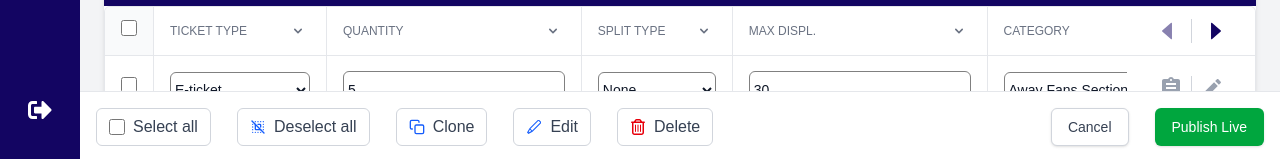
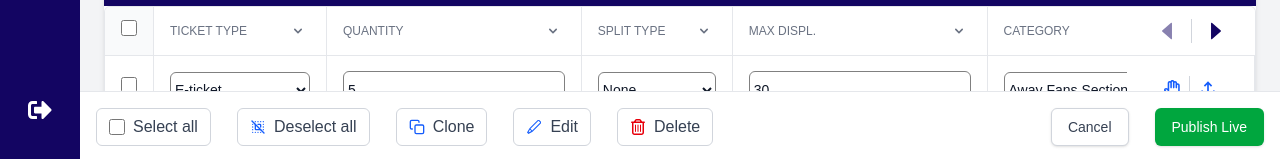
Before and after one commit to sparkie11/Boxoffice, a Next.js app: page / in a window 1280 px wide. Shown: the part 638-797 px from the top of the page. Built offline with nearby package versions, Linux system fonts and the light colour scheme.

Commit message:
actions column corrected

```diff
--- a/src/components/TableSection.tsx
+++ b/src/components/TableSection.tsx
@@ -16,13 +16,6 @@ interface TableSectionProps {
   handleEdit: (item: InventoryItem) => void;
 }
 
-/**
- * Sticky-header, horizontally scrollable inventory table.
- *
- * NOTES
- *  • The table container listens for scroll + resize to enable/disable the chevron buttons.
- *  • Edits are written optimistically to local state and then persisted via updateInventoryItem.
- */
 const TableSection: React.FC<TableSectionProps> = ({
   inventory,
   setInventory,
@@ -200,13 +193,8 @@ const TableSection: React.FC<TableSectionProps> = ({
   });
 
 
-
-  /* ------------------------------------------------------------------ */
-  /*                                JSX                                 */
-  /* ------------------------------------------------------------------ */
   return (
     <section className="bg-white mt-6 mb-20 rounded-lg shadow-md">
-      {/* HEADER */}
       <div
         className="flex justify-between items-center p-2 text-white"
         style={{ backgroundColor: "#130562" }}
@@ -266,7 +254,7 @@ const TableSection: React.FC<TableSectionProps> = ({
         >
           <table className="min-w-[2400px] table-fixed divide-y divide-gray-200">
             <thead>
-            <tr>
+            <tr >
               {/* ✅ Sticky checkbox header */}
               <th className="w-12 px-4 py-2 sticky left-0 top-0 bg-gray-50 z-20 border-r border-gray-200">
                 <input
@@ -379,7 +367,7 @@ const TableSection: React.FC<TableSectionProps> = ({
 
           <tbody className="bg-white divide-y divide-gray-200">
             {filteredInventory.map((item) => (
-              <tr key={item.id}>
+              <tr  className="hover:bg-[#EFF1FD]" key={item.id}>
                 {/* ✅ Sticky checkbox column */}
                 <td className="w-12 px-4 py-2 sticky left-0 bg-white z-10 border-r border-gray-200">
                   <input
@@ -602,19 +590,16 @@ const TableSection: React.FC<TableSectionProps> = ({
 
 
                 {/* ✅ Sticky actions column */}
-                <td className="w-32 px-4 py-5 sticky right-0 bg-white z-20 text-sm flex items-center justify-center space-x-2">
-                  <button onClick={() => handleClone(item)} className={`${clonedItemIds.includes(item.id) ? 'text-green-500' : 'text-gray-400'} hover:text-gray-600`}>
-                    <svg width="24" height="24" viewBox="0 0 24 24" fill="none" xmlns="http://www.w3.org/2000/svg">
-                      <path d="M19 3H14.82C14.4 1.84 13.3 1 12 1C10.7 1 9.6 1.84 9.18 3H5C3.9 3 3 3.9 3 5V19C3 20.1 3.9 21 5 21H19C20.1 21 21 20.1 21 19V5C21 3.9 20.1 3 19 3ZM12 3C12.55 3 13 3.45 13 4C13 4.55 12.55 5 12 5C11.45 5 11 4.55 11 4C11 3.45 11.45 3 12 3ZM14 17H7V15H14V17ZM17 13H7V11H17V13ZM17 9H7V7H17V9Z" fill="currentColor"/>
-                    </svg>
-                  </button>
-                  <div className="h-6 border-l border-gray-300" />
-                  <button onClick={() => handleEdit(item)} className="text-gray-400 hover:text-gray-600">
-                    <svg width="24" height="24" viewBox="0 0 24 24" fill="none" xmlns="http://www.w3.org/2000/svg">
-                      <path d="M3 17.25V21H6.75L17.81 9.94L14.06 6.19L3 17.25ZM20.71 7.04C21.1 6.65 21.1 6.02 20.71 5.63L18.37 3.29C17.98 2.9 17.35 2.9 16.96 3.29L15.13 5.12L18.88 8.87L20.71 7.04Z" fill="currentColor"/>
-                    </svg>
-                  </button>
-                </td>
+                <td className="w-32 px-4 py-5 sticky right-0 bg-white z-20 text-sm flex items-center justify-center space-x-2 border-r border-gray-200">
+            <button onClick={() => handleClone(item)} className={`${clonedItemIds.includes(item.id) ? 'text-green-500' : 'text-blue-600'} hover:text-blue-900`}>
+              <svg fill="currentColor" strokeWidth="0" xmlns="http://www.w3.org/2000/svg" viewBox="0 0 512 512" height="1.2em" width="1.2em" style={{ overflow: "visible", color: "currentcolor" }}><path d="M256 0c-25.3 0-47.2 14.7-57.6 36-7-2.6-14.5-4-22.4-4-35.3 0-64 28.7-64 64v165.5l-2.7-2.7c-25-25-65.5-25-90.5 0s-25 65.5 0 90.5l87.7 87.7c48 48 113.1 75 181 75H304c1.5 0 3-.1 4.5-.4 91.7-6.2 165-79.4 171.1-171.1.3-1.5.4-3 .4-4.5V160c0-35.3-28.7-64-64-64-5.5 0-10.9.7-16 2v-2c0-35.3-28.7-64-64-64-7.9 0-15.4 1.4-22.4 4C303.2 14.7 281.3 0 256 0zm-16 96.1V64c0-8.8 7.2-16 16-16s16 7.2 16 16v168c0 13.3 10.7 24 24 24s24-10.7 24-24V95.9c0-8.8 7.2-16 16-16s16 7.2 16 16v136c0 13.3 10.7 24 24 24s24-10.7 24-24V160c0-8.8 7.2-16 16-16s16 7.2 16 16v172.9c-.1.6-.1 1.3-.2 1.9-3.4 69.7-59.3 125.6-129 129-.6 0-1.3.1-1.9.2h-13.4c-55.2 0-108.1-21.9-147.1-60.9l-87.7-87.8c-6.2-6.2-6.2-16.4 0-22.6s16.4-6.2 22.6 0l43.7 43.7c6.9 6.9 17.2 8.9 26.2 5.2s14.8-12.5 14.8-22.2V96c0-8.8 7.2-16 16-16s16 7.1 16 15.9V232c0 13.3 10.7 24 24 24s24-10.7 24-24V96.1z"></path></svg>
+            </button>
+            <div className="h-6 border-l border-gray-300"></div>
+            <button onClick={() => handleEdit(item)} className="text-blue-600 hover:text-red-900">
+              <svg xmlns="http://www.w3.org/2000/svg" height="20px" viewBox="0 -960 960 960" width="20px" fill="currentColor"><path d="M440-320v-326L336-542l-56-58 200-200 200 200-56 58-104-104v326h-80ZM240-160q-33 0-56.5-23.5T160-240v-120h80v120h480v-120h80v120q0 33-23.5 56.5T720-160H240Z"/></svg>
+
+            </button>
+          </td>
               </tr>
             ))}
           </tbody>
```
